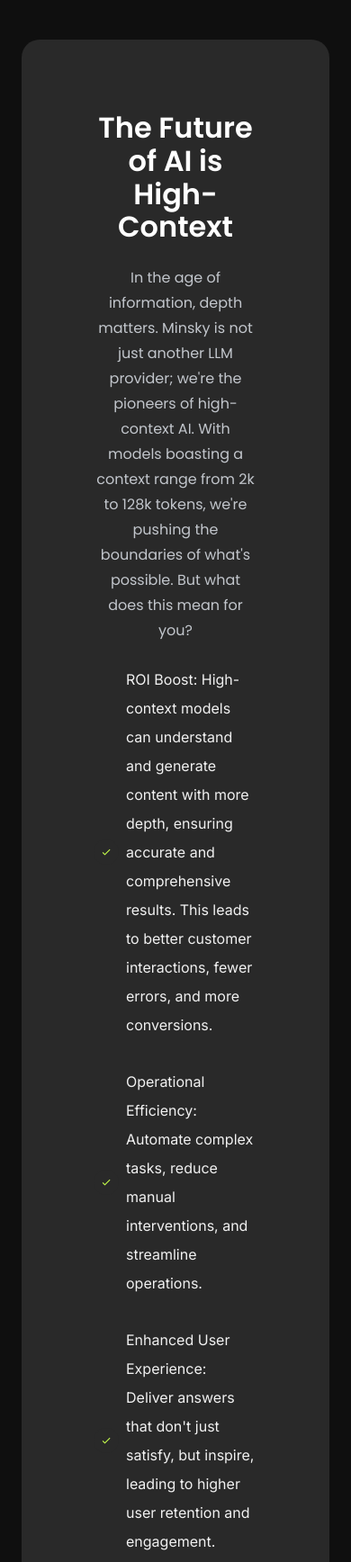
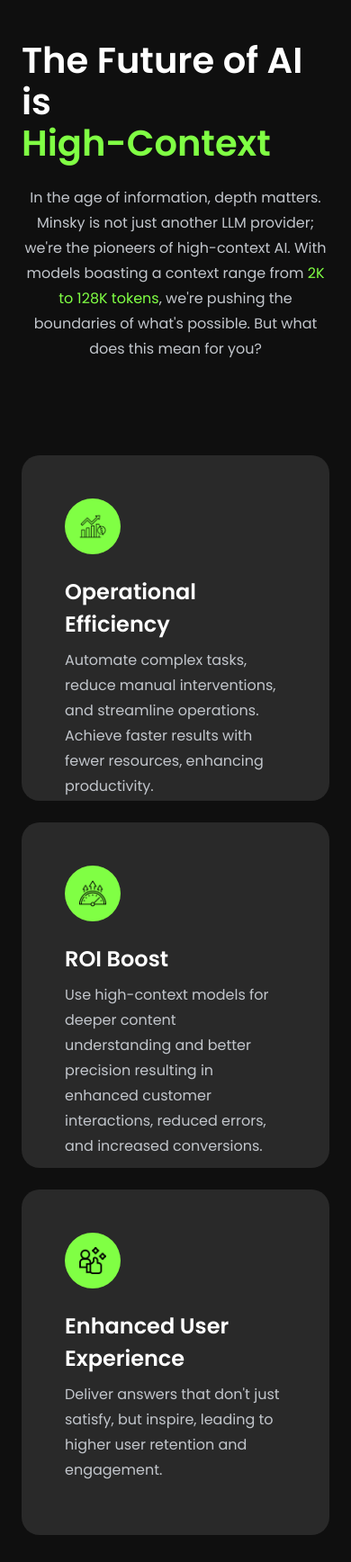
Before and after one commit to neurobridgetech/minsky-website, a website built with Parcel: page index.html in a window 390 px wide. Shown: the part 920-2656 px from the top of the page at 90% size. Built offline with nearby package versions, Linux system fonts and the light colour scheme; a web font is replaced by a local one.

Commit message:
fixed context content and added contact form

```diff
--- a/index.html
+++ b/index.html
@@ -112,45 +112,68 @@
         </div>
       </section>
 
+
       <section class="home-section1">
-        <main class="home-banner-landing">
-          <header class="home-header01">
-            <h2 class="home-text09"> The Future of AI is High-Context </h2>
-            <span class="home-text10"> In the age of information, depth matters. Minsky is not just another LLM
-              provider;
-              we're the pioneers of high-context AI. With models boasting a context range from 2k to 128k tokens, we're
-              pushing the boundaries of what's possible. But what does this mean for you? </span>
-            <div class="home-heading01">
-              <ul class="home-checkmarks">
-                <li>
-                  <div class="mark-icon">
-                    <svg viewBox="0 0 1024 1024" class="mark-icon1">
-                      <path d="M384 690l452-452 60 60-512 512-238-238 60-60z"></path>
-                    </svg>
-                  </div> ROI Boost: High-context models can understand and generate content with more depth, ensuring
-                  accurate and comprehensive results. This leads to better customer interactions, fewer errors, and more
-                  conversions.
-                </li>
-                <li>
-                  <div class="mark-icon">
-                    <svg viewBox="0 0 1024 1024" class="mark-icon1">
-                      <path d="M384 690l452-452 60 60-512 512-238-238 60-60z"></path>
-                    </svg>
-                  </div> Operational Efficiency: Automate complex tasks, reduce manual interventions, and streamline
-                  operations.
-                </li>
-                <li>
-                  <div class="mark-icon">
-                    <svg viewBox="0 0 1024 1024" class="mark-icon1">
-                      <path d="M384 690l452-452 60 60-512 512-238-238 60-60z"></path>
-                    </svg>
-                  </div> Enhanced User Experience: Deliver answers that don't just satisfy, but inspire, leading to
-                  higher
-                  user retention and engagement.
-                </li>
-              </ul>
+        <header class="merged-header">
+          <header class="merged-left">
+            <h2 class="home-heading">
+              <span>The Future of AI is </span>
+              <br />
+              <span style="color: #80FF44;">High-Context</span>
+            </h2>
+          </header>
+          <div class="merged-right">
+            <p class="merged-paragraph home-text10">
+              In the age of information, depth matters. Minsky is not just another LLM
+              provider; we're the pioneers of high-context AI. With models boasting a context range from <span
+                style="color: #80FF44;">2K to 128K
+                tokens</span>, we're pushing the boundaries of what's possible. But what does this mean for you?
+            </p>
           </div>
         </header>
+        <main class="merged-cards">
+          <section class="merged-card merged-root-class-name">
+            <div class="merged-icon">
+              <img alt="image" src="/public/Icons/money.png" class="merged-icon1" />
+            </div>
+            <main class="merged-content">
+              <h1 class="merged-header-text"><span>Operational Efficiency</span></h1>
+              <p class="merged-card-desc">
+                <span>
+                  Automate complex tasks, reduce manual interventions, and streamline
+                  operations. Achieve faster results with fewer resources, enhancing productivity.
+                </span>
+              </p>
+            </main>
+          </section>
+          <section class="merged-card merged-root-class-name1">
+            <div class="merged-icon">
+              <img alt="image" src="/public/Icons/speedometer.png" class="merged-icon1" />
+            </div>
+            <main class="merged-content">
+              <h1 class="merged-header-text"><span>ROI Boost</span></h1>
+              <p class="merged-card-desc">
+                <span>
+                  Use high-context models for deeper content understanding and better precision resulting in enhanced
+                  customer interactions, reduced errors, and increased conversions.
+                </span>
+              </p>
+            </main>
+          </section>
+          <section class="merged-card merged-root-class-name2">
+            <div class="merged-icon">
+              <img alt="image" src="/public/Icons/best-customer-experience.png" class="merged-icon1" />
+            </div>
+            <main class="merged-content">
+              <h1 class="merged-header-text"><span>Enhanced User Experience</span></h1>
+              <p class="merged-card-desc">
+                <span>
+                  Deliver answers that don't just satisfy, but inspire, leading to
+                  higher user retention and engagement. <br><br>
+                </span>
+              </p>
+            </main>
+          </section>
         </main>
       </section>
 
@@ -643,6 +666,7 @@
           </div>
         </div>
       </section>
+
       <section id="contact-us" class="home-section7">
         <div class="home-cube">
           <div class="home-top side"></div>
@@ -650,39 +674,41 @@
           <div class="home-left1 side"></div>
         </div>
         <main class="home-banner">
-          <div class="home-header06">
+          <div class="home-header06" id="banner-content">
             <h2 class="section-heading">Get Your Custom Endpoints Today</h2>
             <p class="home-description section-description">
               <!-- Lorem ipsum dolor sit amet! -->
             </p>
+          </div>
           <div id="popupForm" class="form-popup">
             <form action="/submit_form" class="form-container">
               <h1>Contact Us</h1>
               <label for="name">
                 <b>Name</b>
               </label>
-                <input type="text" placeholder="Enter Name" name="name" required>
+              <input class="home-textinput input" type="text" placeholder="Enter Name" name="name" required>
               <label for="email">
                 <b>Email</b>
               </label>
-                <input type="text" placeholder="Enter Email" name="email" required>
+              <input class="home-textinput " type="text" placeholder="Enter Email" name="email" required>
               <label for="message">
                 <b>Message</b>
               </label>
-                <textarea placeholder="Enter Message" name="message" required></textarea>
+              <textarea class="home-textinput input" placeholder="Enter Message" name="message" required></textarea>
               <button type="submit" class="btn">Submit</button>
-                <button type="button" class="btn cancel" onclick="closeForm()">Close</button>
             </form>
           </div>
-          </div>
           <div class="home-buttons1">
-            <div class="home-get-started4 button">
+            <div class="home-get-started4 button" onclick="openForm()">
               <span class="home-text17" id="openFormButton">Get started</span>
             </div>
+
             <!-- <div class="home-book-demo button"><span class="home-text18">Book a demo</span></div> -->
           </div>
         </main>
       </section>
+
+
       <footer class="home-footer">
         <div class="home-content5">
           <main class="home-main-content">
--- a/style.css
+++ b/style.css
@@ -148,19 +148,183 @@
   scroll-behavior: smooth
 }
 
+
+
+/* ----------- New Section For Context----------- */
+.merged-card {
+  gap: var(--dl-space-space-oneandhalfunits);
+  flex: 1;
+  display: flex;
+  height: 384px;
+  width: 392px;
+  padding: var(--dl-space-space-threeunits);
+  position: relative;
+  align-items: flex-start;
+  border-radius: 20px;
+  flex-direction: column;
+  justify-content: flex-start;
+  background-color: #292929;
+}
+
+.merged-icon {
+  display: flex;
+  padding: var(--dl-space-space-unit);
+  align-items: center;
+  aspect-ratio: 1;
+  border-radius: 50%;
+  flex-direction: column;
+  justify-content: center;
+  background-color: #80FF44;
+}
+
+.merged-icon1 {
+  height: 30px;
+  object-fit: cover;
+}
+
+.merged-content {
+  gap: var(--dl-space-space-halfunit);
+  display: flex;
+  align-items: flex-start;
+  flex-direction: column;
+  justify-content: flex-start;
+}
+
+.merged-header-text {
+  color: rgb(255, 255, 255);
+  font-size: 24px;
+  font-style: normal;
+  font-family: Poppins;
+  font-weight: 600;
+  line-height: 36px;
+}
+
+.merged-card-desc {
+  color: #C2C6CC;
+  font-family: Poppins;
+  line-height: 28px;
+}
+
+@media(max-width: 991px) {
+  .merged-root-class-name {
+    flex: 0 0 auto;
+    width: 100%;
+  }
+
+  .merged-root-class-name1 {
+    flex: 0 0 auto;
+    width: 100%;
+  }
+
+  .merged-root-class-name2 {
+    flex: 0 0 auto;
+    width: 100%;
+  }
+}
+
+.merged-section001 {
+  width: 100%;
+  display: flex;
+  overflow: auto;
+  min-height: 100vh;
+  overflow-x: hidden;
+  align-items: center;
+  flex-direction: column;
+  background-color: #0F0F0F;
+}
+
+.merged-header {
+  width: 100%;
+  display: flex;
+  max-width: 1200px;
+  align-items: center;
+  flex-direction: row;
+  justify-content: space-between;
+}
+
+.merged-left {
+  gap: var(--dl-space-space-oneandhalfunits);
+  width: 100%;
+  display: flex;
+  max-width: 600px;
+  align-items: flex-start;
+  flex-direction: column;
+  justify-content: center;
+}
+
+.merged-right {
+  gap: var(--dl-space-space-unit);
+  display: flex;
+  align-items: center;
+  flex-direction: column;
+  justify-content: center;
+}
+
+.merged-paragraph {
+  width: 100%;
+  max-width: 480px;
+}
+
+.merged-cards {
+  gap: var(--dl-space-space-threeunits);
+  width: 100%;
+  display: flex;
+  padding-top: var(--dl-space-space-sixunits);
+  max-width: 1200px;
+  align-items: center;
+  flex-direction: row;
+  justify-content: center;
+}
+
+@media(max-width: 991px) {
+  .merged-section001 {
+    gap: var(--dl-space-space-threeunits);
+    padding-top: 100px;
+    padding-bottom: 100px;
+  }
+
+  .merged-header {
+    gap: var(--dl-space-space-unit);
+    align-items: flex-start;
+    flex-direction: column;
+    justify-content: flex-start;
+  }
+
+  .merged-cards {
+    gap: var(--dl-space-space-oneandhalfunits);
+    flex-direction: column;
+  }
+}
+
+@media(max-width: 767px) {
+  .merged-left {
+    gap: var(--dl-space-space-unit);
+  }
+}
+
+
+
+
+/* ---------------------------------------------- */
+
+
+
 /* --------------------------------------- */
 
 .home-checkmarks li {
-  margin-bottom: 15px; /* Adjust this value as needed */
+  margin-bottom: 15px;
+  /* Adjust this value as needed */
 }
 
 /* Adjust line spacing within bullet points */
 .home-checkmarks li div {
-  line-height: 2; /* Adjust this value as needed */
+  line-height: 2;
+  /* Adjust this value as needed */
 }
 
 li {
-  line-height: 2; /* Adjust this value as needed */
+  line-height: 2;
+  /* Adjust this value as needed */
 }
 
 ul.home-checkmarks {
@@ -596,24 +760,46 @@
 }
 
 .form-container {
-  max-width: 300px;
-  padding: 10px;
-  background-color: #333;
-  color: #fff;
+  display: flex;
+  flex-direction: row;
+  justify-content: space-between;
+  gap: 10px;
+  max-width: 100%;
+  background-color: #292929;
+  padding: var(--dl-space-space-halfunit);
+  border-radius: 50px;
+}
+
+.form-container input[type=text],
+.form-container textarea,
+.form-container .btn {
+  flex: 1;
 }
 
 .form-container input[type=text],
 .form-container textarea {
   width: 100%;
-  padding: 15px;
-  margin: 5px 0 22px 0;
+  color: #ffffff;
+  height: 24px;
+  line-height: 24px;
+  padding-left: var(--dl-space-space-oneandhalfunits);
+  outline-style: none;
+  background-color: rgba(217, 217, 217, 0);
   border: none;
-  background: #555;
-  color: #fff;
+  border-radius: 0;
+  margin: 0;
+}
+
+.form-container h1 {
+  display: none;
+}
+
+.form-container label {
+  display: none;
 }
 
 .form-container .btn {
-  background-color: #4CAF50;
+  background-color: #80FF44;
   color: white;
   padding: 16px 20px;
   border: none;
@@ -621,10 +807,21 @@
   width: 100%;
   margin-bottom: 10px;
   opacity: 0.8;
+  padding-top: var(--dl-space-space-unit);
+  padding-left: var(--dl-space-space-oneandhalfunits);
+  padding-right: var(--dl-space-space-oneandhalfunits);
+  padding-bottom: var(--dl-space-space-unit);
+  margin-left: var(--dl-space-space-oneandhalfunits);
+}
+
+.form-container .btn:before {
+  content: "->";
+  margin-right: 5px;
 }
 
 .form-container .cancel {
   background-color: red;
+  margin-left: var(--dl-space-space-oneandhalfunits);
 }
 
 .form-container .btn:hover,
@@ -638,7 +835,6 @@
 
 .form-popup {
   display: none;
-  opacity: 0;
   transition: opacity 0.3s ease;
 }
 
```
Also changed, not shown: js.js (+6 -4 lines), public/Icons/best-customer-experience.png (added), public/Icons/money.png (added), public/Icons/speedometer.png (added). Lines whose indentation alone changed are shown as unchanged.
